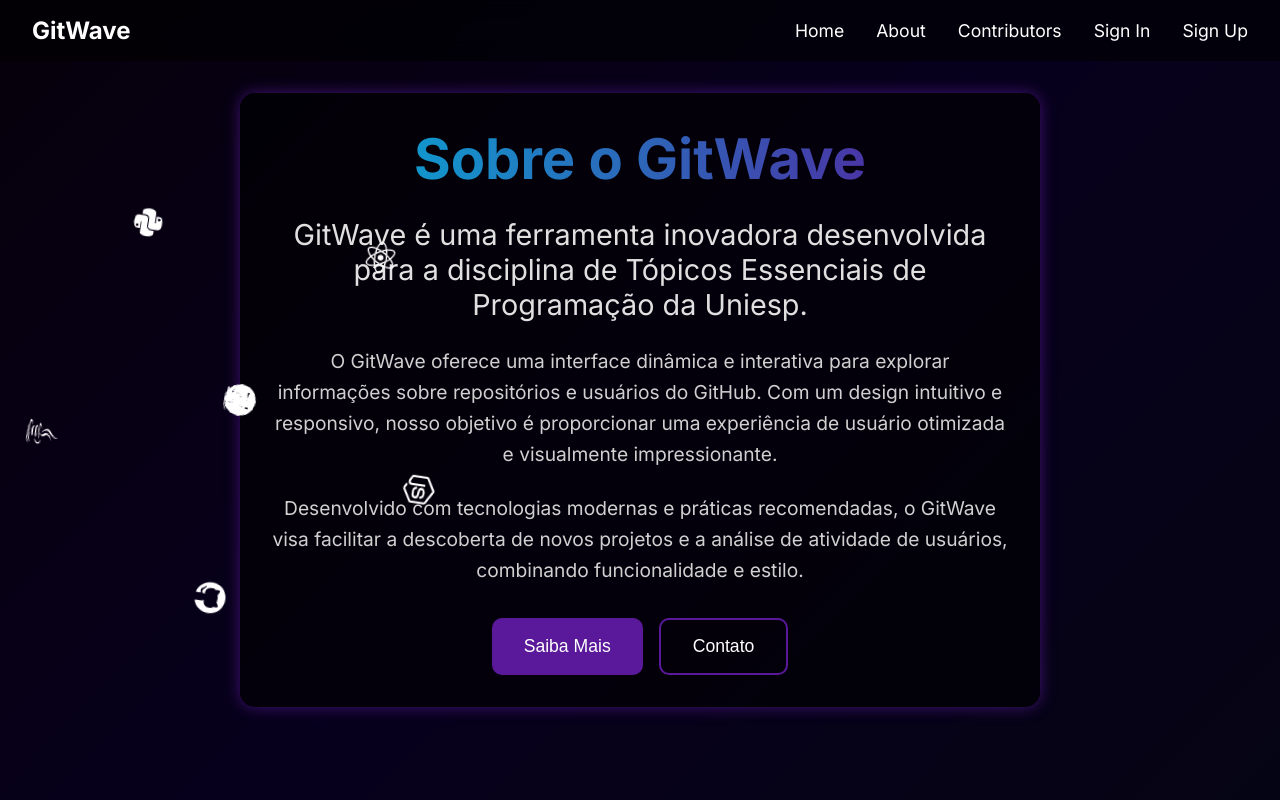
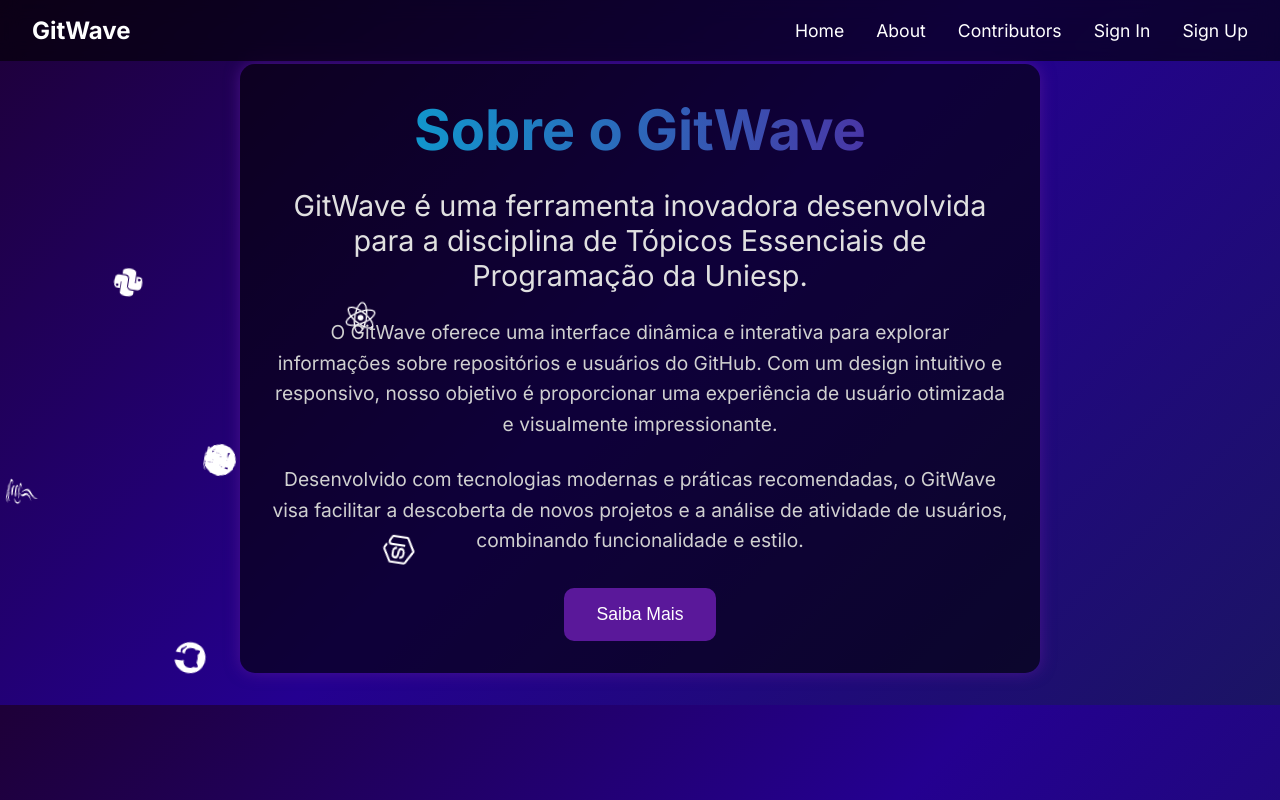
Before and after one commit to diegoandcontroll/github-wave, a Next.js app in the folder githubwave-ui/: page /about in a window 1280 px wide. Built offline with nearby package versions, Linux system fonts and the light colour scheme.

Commit message:
fix: adjustment zoom effect to about page

```diff
--- a/githubwave-ui/src/app/about/page.module.css
+++ b/githubwave-ui/src/app/about/page.module.css
@@ -1,10 +1,9 @@
 /* Estilo principal do container */
 .main {
+  margin-top: 2rem;
   display: flex;
   justify-content: center;
   align-items: center;
-  min-height: 100vh;
-  background: rgba(0, 0, 0, 0.8); /* Fundo preto semi-transparente */
   color: white;
   padding: 2rem;
 }
@@ -17,13 +16,12 @@
   background-color: rgba(0, 0, 0, 0.6); /* Fundo escuro com transparência */
   border-radius: 15px;
   position: relative; /* Para os efeitos de neon */
-  transition: box-shadow 0.3s ease-in-out, transform 0.3s ease-in-out;
+  transition: box-shadow 0.3s ease-in-out;
   box-shadow: 0 0 15px rgba(90, 24, 154, 0.7); /* Sombra inicial */
 }
 
-/* Neon ao passar o mouse */
+/* Neon ao passar o mouse, sem zoom ao rolar */
 .hero:hover {
-  transform: scale(1.05); /* Zoom suave */
   box-shadow: 0 0 30px #5a189a, 0 0 60px #240090, 0 0 100px #1b1464; /* Efeito neon */
 }
 
--- a/githubwave-ui/src/app/about/page.tsx
+++ b/githubwave-ui/src/app/about/page.tsx
@@ -17,7 +17,6 @@
         </p>
         <div className={styles.ctaContainer}>
           <button className={styles.ctaButton}>Saiba Mais</button>
-          <button className={styles.ctaSecondaryButton}>Contato</button>
         </div>
       </div>
     </div>
--- a/githubwave-ui/src/components/navbar/index.tsx
+++ b/githubwave-ui/src/components/navbar/index.tsx
@@ -1,8 +1,8 @@
-'use client'
-import React, { useState } from 'react';
-import { FaBars, FaTimes } from 'react-icons/fa'; // Ícones de menu e fechar
-import styles from './navbar.module.css';
-
+"use client";
+import React, { useState } from "react";
+import { FaBars, FaTimes } from "react-icons/fa"; // Ícones de menu e fechar
+import styles from "./navbar.module.css";
+import Link from "next/link";
 
 const Navbar = () => {
   const [isOpen, setIsOpen] = useState(false);
@@ -13,16 +13,39 @@
 
   return (
     <header className={styles.header}>
-      <div className={styles.logo}>
-        <h1>GitWave</h1>
-      </div>
-      <nav className={`${styles.nav} ${isOpen ? styles.open : ''}`}>
+      <Link href={"/"}>
+        <div className={styles.logo}>
+          <h1>GitWave</h1>
+        </div>
+      </Link>
+      <nav className={`${styles.nav} ${isOpen ? styles.open : ""}`}>
         <ul className={styles.navList}>
-          <li className={styles.navItem}><a href="#home">Home</a></li>
-          <li className={styles.navItem}><a href="#about">About</a></li>
-          <li className={styles.navItem}><a href="#contributors">Contributors</a></li>
-          <li className={styles.navItem}><a href="#signin">Sign In</a></li>
-          <li className={styles.navItem}><a href="#signup">Sign Up</a></li>
+          <Link href={"/"}>
+            <li className={styles.navItem}>
+              <a href="#home">Home</a>
+            </li>
+          </Link>
+          <Link href={"/about"}>
+            <li className={styles.navItem}>
+              <a href="#about">About</a>
+            </li>
+          </Link>
+          <Link href={"/contributors"}>
+            <li className={styles.navItem}>
+              <a href="#contributors">Contributors</a>
+            </li>
+          </Link>
+          <Link href={"/auth/signin"}>
+            <li className={styles.navItem}>
+              <a href="#signin">Sign In</a>
+            </li>
+          </Link>
+
+          <Link href={"/auth/signup"}>
+            <li className={styles.navItem}>
+              <a href="#signup">Sign Up</a>
+            </li>
+          </Link>
         </ul>
       </nav>
       <div className={styles.hamburger} onClick={toggleMenu}>
@@ -30,6 +53,6 @@
       </div>
     </header>
   );
-}
+};
 
-export default Navbar
+export default Navbar;
--- a/githubwave-ui/src/components/slider/slider.module.css
+++ b/githubwave-ui/src/components/slider/slider.module.css
@@ -2,8 +2,8 @@
 
 .carousel {
   position: fixed; /* Faz o carrossel ficar fixo na tela */
-  top: 200px;
-  left: -80px;
+  top: 260px;
+  left: -100px;
   width: 100%;
   height: 100vh;
   pointer-events: none; /* Permite interagir com elementos abaixo */
```
